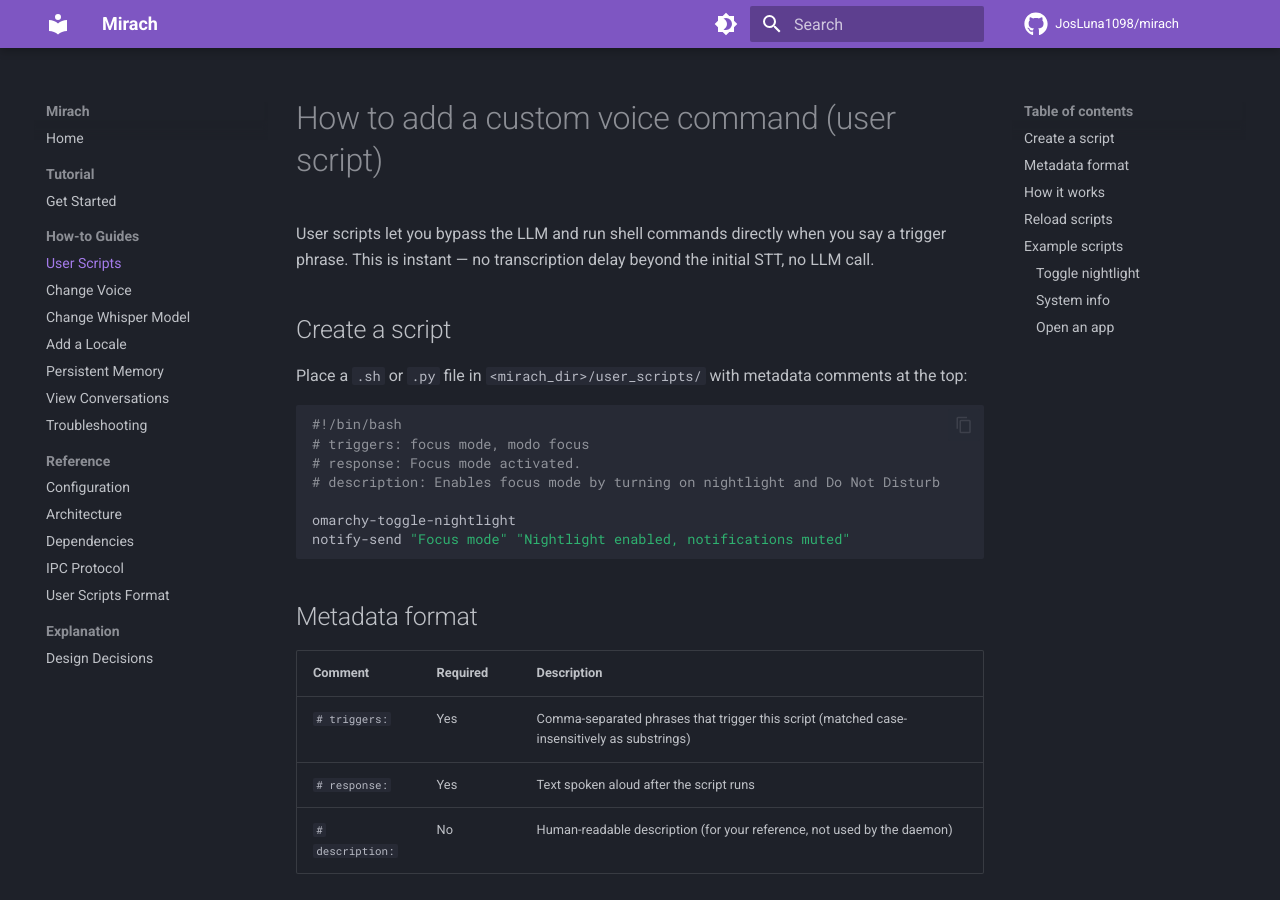
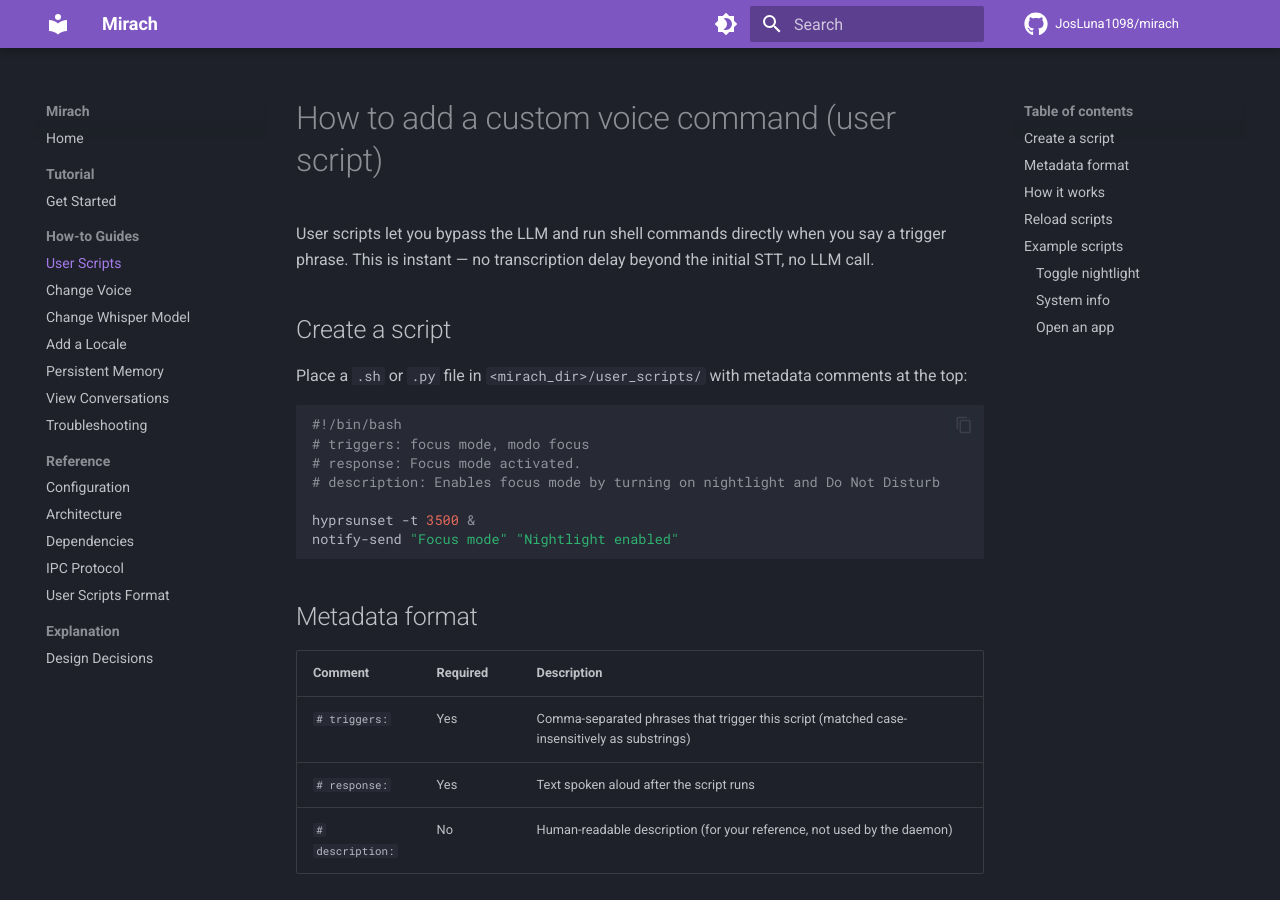
Before and after one commit to JosLuna1098/mirach, an MkDocs documentation site: the page built from docs/how-to/user-scripts.md, in a window 1280 px wide and 900 px high. Built offline with MkDocs 1.6.1 and Material for MkDocs 9.7.7, drawn with Linux system fonts in a browser that asks for light colours; comment, search, counter and statistics services are not loaded.

Commit message:
docs: fix missed omarchy reference in user-scripts how-to

````diff
--- a/docs/how-to/user-scripts.md
+++ b/docs/how-to/user-scripts.md
@@ -12,8 +12,8 @@ Place a `.sh` or `.py` file in `<mirach_dir>/user_scripts/` with metadata commen
 # response: Focus mode activated.
 # description: Enables focus mode by turning on nightlight and Do Not Disturb
 
-omarchy-toggle-nightlight
-notify-send "Focus mode" "Nightlight enabled, notifications muted"
+hyprsunset -t 3500 &
+notify-send "Focus mode" "Nightlight enabled"
 ```
 
 ## Metadata format
````
